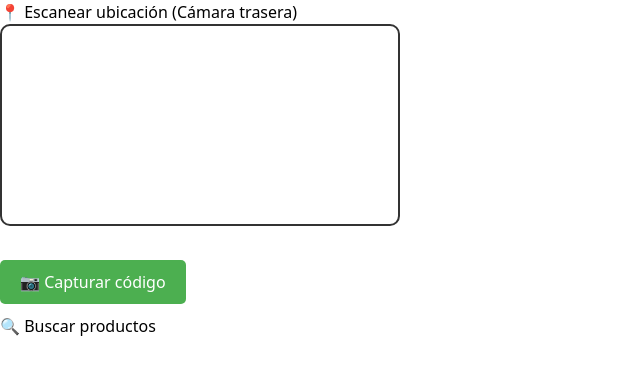
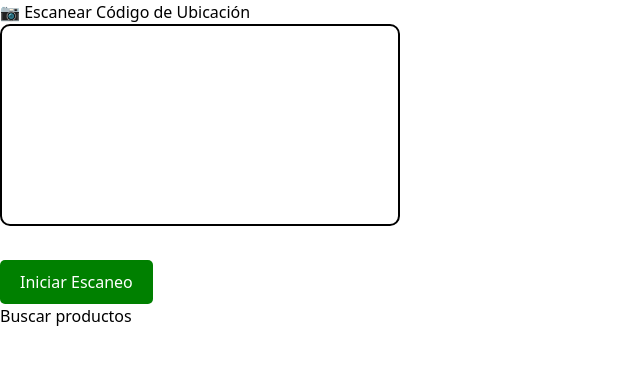
Before and after one commit to Marckd4/Logistica_General, a Django app: page /escanear/ in a window 1280 px wide. Shown: the top 375 px of the page, without its empty margins (0-640 px from the left). Run offline with Django 4.2, Linux system fonts and the light colour scheme.

Commit message:
quinto  commit logistica

```diff
--- a/inventario/templates/inventario/escanear.html
+++ b/inventario/templates/inventario/escanear.html
@@ -2,20 +2,19 @@
 <html lang="es">
 <head>
   <meta charset="UTF-8">
-  <title>Escanear ubicación</title>
-  <meta name="viewport" content="width=device-width, initial-scale=1.0">
+  <meta name="viewport" content="width=device-width, initial-scale=1">
+  <title>Escanear Ubicación</title>
   <style>
     video {
       width: 100%;
       max-width: 400px;
-      border: 2px solid #333;
+      border: 2px solid #000;
       border-radius: 10px;
     }
-    #capture-btn {
-      margin: 10px 0;
+    #start-scan {
+      margin-top: 10px;
       padding: 10px 20px;
-      font-size: 16px;
-      background-color: #4CAF50;
+      background: green;
       color: white;
       border: none;
       border-radius: 5px;
@@ -24,57 +23,58 @@
 </head>
 <body>
 
-<h2>📍 Escanear ubicación (Cámara trasera)</h2>
+<h2>📷 Escanear Código de Ubicación</h2>
 
-<video id="video" autoplay></video><br>
-<button id="capture-btn">📷 Capturar código</button>
+<video id="video" autoplay playsinline></video>
+<br>
+<button id="start-scan">Iniciar Escaneo</button>
 
 <form method="get">
-  <input type="hidden" name="ubicacion" id="ubicacion-input">
-  <button type="submit">🔍 Buscar productos</button>
+  <input type="hidden" id="ubicacion-input" name="ubicacion">
+  <button type="submit">Buscar productos</button>
 </form>
 
 {% if productos %}
-  <h3>Productos en ubicación: {{ ubicacion }}</h3>
+  <h3>📦 Productos en esta ubicación:</h3>
   <ul>
-    {% for producto in productos %}
-      <li>{{ producto.descripcion }} - Cod: {{ producto.cod_ean }}</li>
+    {% for p in productos %}
+      <li>{{ p.Descripción }} ({{ p.Cod_EAN }})</li>
     {% endfor %}
   </ul>
-{% elif ubicacion %}
-  <p>No hay productos en esta ubicación.</p>
 {% endif %}
 
-<!-- ZXing CDN -->
 <script src="https://unpkg.com/@zxing/browser@latest"></script>
 
 <script>
   const video = document.getElementById('video');
-  const captureBtn = document.getElementById('capture-btn');
+  const startBtn = document.getElementById('start-scan');
   const inputUbicacion = document.getElementById('ubicacion-input');
 
-  const codeReader = new ZXing.BrowserBarcodeReader();
+  startBtn.addEventListener('click', async () => {
+    try {
+      const devices = await navigator.mediaDevices.enumerateDevices();
+      const backCam = devices.find(device => device.kind === 'videoinput' && device.label.toLowerCase().includes('back')) || devices[0];
 
-  async function startCamera() {
-    try {
-      const devices = await ZXing.BrowserCodeReader.listVideoInputDevices();
-      const backCamera = devices.find(device => device.label.toLowerCase().includes('back')) || devices[0];
-      await codeReader.decodeOnceFromVideoDevice(backCamera.deviceId, video)
+      const stream = await navigator.mediaDevices.getUserMedia({
+        video: {
+          deviceId: backCam.deviceId ? { exact: backCam.deviceId } : undefined,
+          facingMode: 'environment'
+        }
+      });
+
+      video.srcObject = stream;
+
+      const codeReader = new ZXing.BrowserBarcodeReader();
+      codeReader.decodeOnceFromVideoElement(video)
         .then(result => {
           inputUbicacion.value = result.text;
           document.querySelector('form').submit();
         })
-        .catch(err => {
-          alert("Error al escanear: " + err);
-        });
-    } catch (e) {
-      alert("No se pudo acceder a la cámara: " + e);
+        .catch(err => alert("Error al escanear: " + err));
+
+    } catch (error) {
+      alert("No se pudo acceder a la cámara: " + error.message);
     }
-  }
-
-  captureBtn.addEventListener('click', (e) => {
-    e.preventDefault();
-    startCamera();
   });
 </script>
 
```
